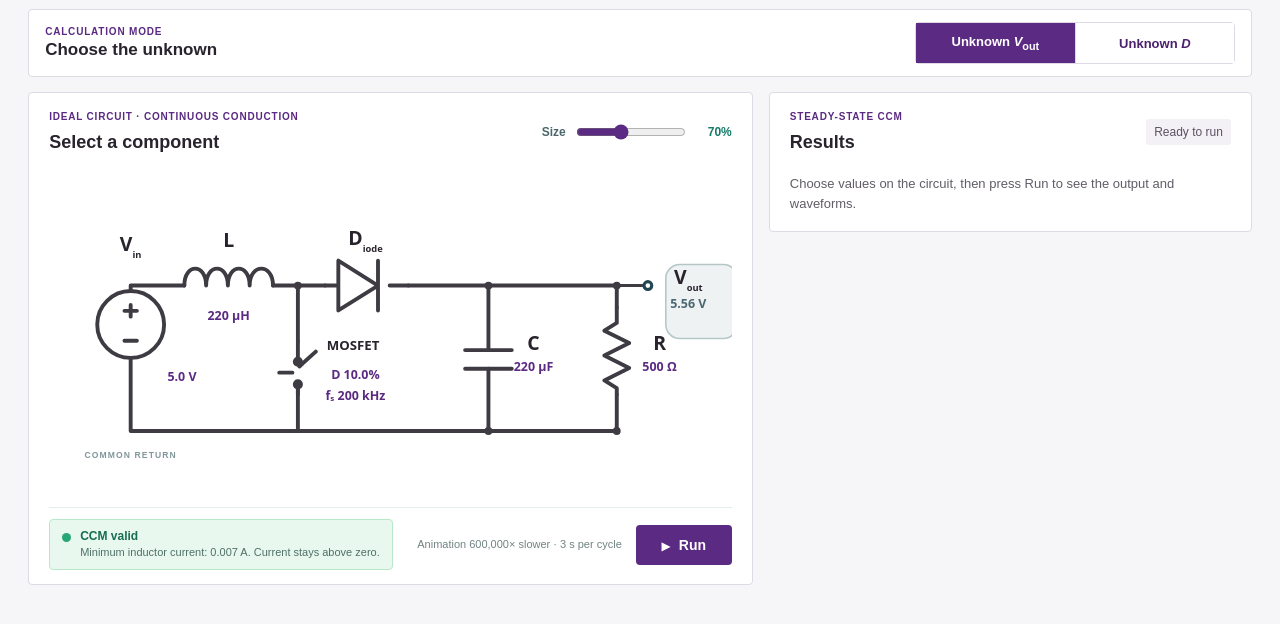
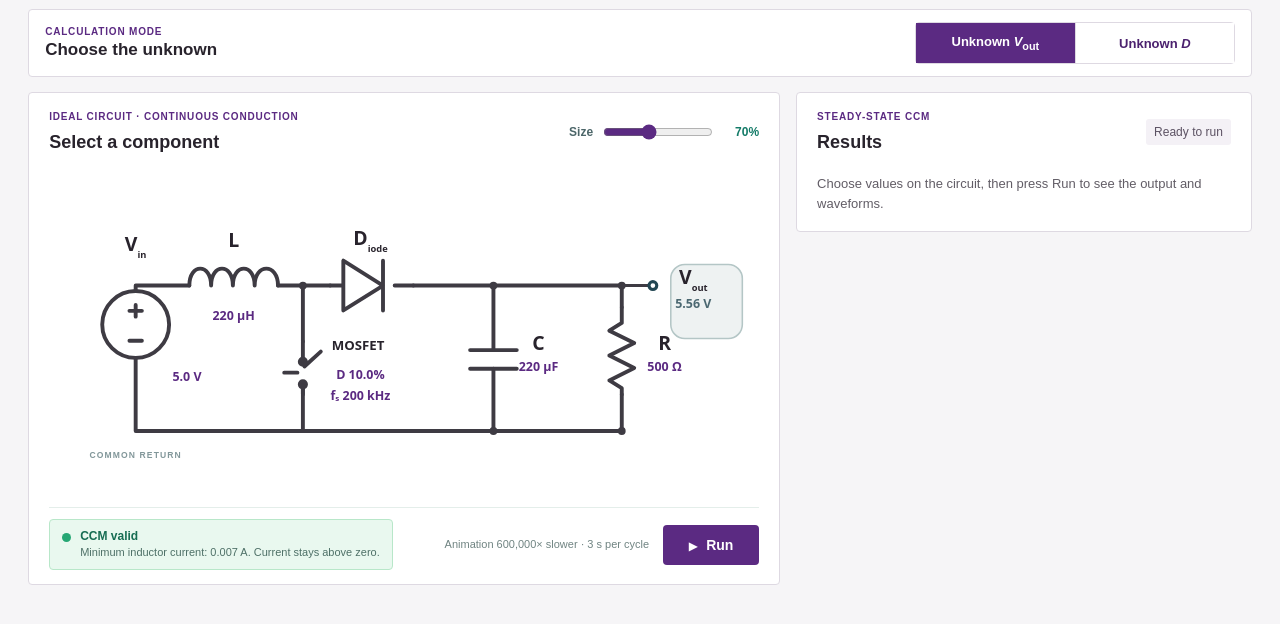
Before and after one commit to Saung1029/boost-ccm, a plain HTML site: page index.html in a window 1280 px wide. Shown: the part 100-724 px from the top of the page. Drawn offline with Linux system fonts and the light colour scheme.

Commit message:
Fit circuit and results on laptop screens

```diff
--- a/index.html
+++ b/index.html
@@ -5,7 +5,7 @@
   <meta name="viewport" content="width=device-width, initial-scale=1">
   <meta name="theme-color" content="#5b2a82">
   <title>ELEG3207 | CCM Boost Converter Simulator</title>
-  <link rel="stylesheet" href="style.css?v=20261104-cuhk">
+  <link rel="stylesheet" href="style.css?v=20261104-cuhk-2">
   <script src="app.js" defer></script>
 </head>
 <body>
--- a/style.css
+++ b/style.css
@@ -112,14 +112,14 @@ h1{font-size:clamp(30px,3vw,42px);margin:0}
 .mode-card h2{font-size:17px}
 .mode-card .eyebrow{margin-bottom:3px}
 .mode-switch{min-width:330px}
-.workspace{display:grid;grid-template-columns:minmax(0,1.5fr) minmax(370px,1fr);gap:16px;align-items:start}
+.workspace{display:grid;grid-template-columns:minmax(0,1.65fr) minmax(350px,1fr);gap:16px;align-items:start}
 .circuit-card{padding:18px 20px 0;border-radius:17px;width:100%}
 .circuit-card .section-head h2{font-size:18px}
 .circuit-size{display:flex;align-items:center;gap:8px;color:#4c6669;font-size:12px;font-weight:700;white-space:nowrap}
 .circuit-size input{width:110px;accent-color:#16987e}
 .circuit-size output{min-width:36px;text-align:right;color:#147b68}
 .circuit-scroll{overflow-x:auto;overflow-y:hidden;scrollbar-color:#b6c9c5 #edf3f0;scrollbar-width:thin}
-.circuit-stage{position:relative;width:700px;min-width:0;margin:0 auto;padding-top:12px}
+.circuit-stage{position:relative;width:min(700px,100%);min-width:0;margin:0 auto;padding-top:12px}
 #circuit{min-width:0;width:100%;margin:0;height:auto}
 .symbol-text{font-family:system-ui,-apple-system,BlinkMacSystemFont,"Segoe UI",sans-serif}
 .value-text{font-family:system-ui,-apple-system,BlinkMacSystemFont,"Segoe UI",sans-serif}
@@ -159,6 +159,7 @@ h1{font-size:clamp(30px,3vw,42px);margin:0}
 .plots{grid-template-columns:1fr}
 @media(max-width:1150px){.workspace{grid-template-columns:1fr}}
 @media(max-width:800px){.page-head{display:block}.intro{margin-top:10px}.mode-card{display:block}.mode-switch{min-width:0;margin-top:12px}.circuit-footer{align-items:stretch;flex-direction:column}.run-actions{justify-content:space-between}.phase-label{text-align:left}.plots{grid-template-columns:1fr}.metrics{grid-template-columns:repeat(2,1fr)}}
+@media(max-width:800px){.circuit-stage{width:700px}}
 @media(max-width:500px){.shell{padding:14px 10px 24px}.circuit-card,.results{padding-left:12px;padding-right:12px}.mode-card{padding:12px}.mode{font-size:12px;padding:9px}.hint{display:none}.status-box{min-width:0}.metrics strong{font-size:19px}}
 
 /* CUHK course interface */
```
